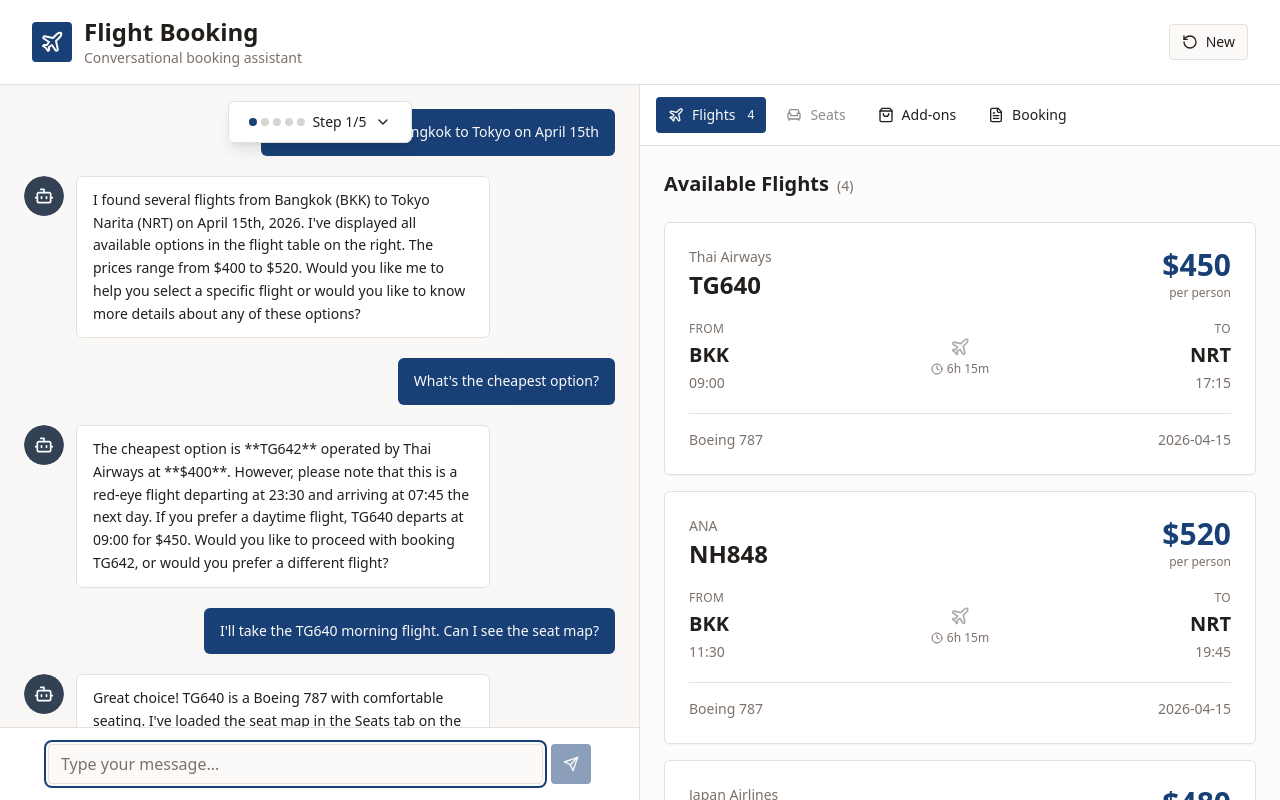
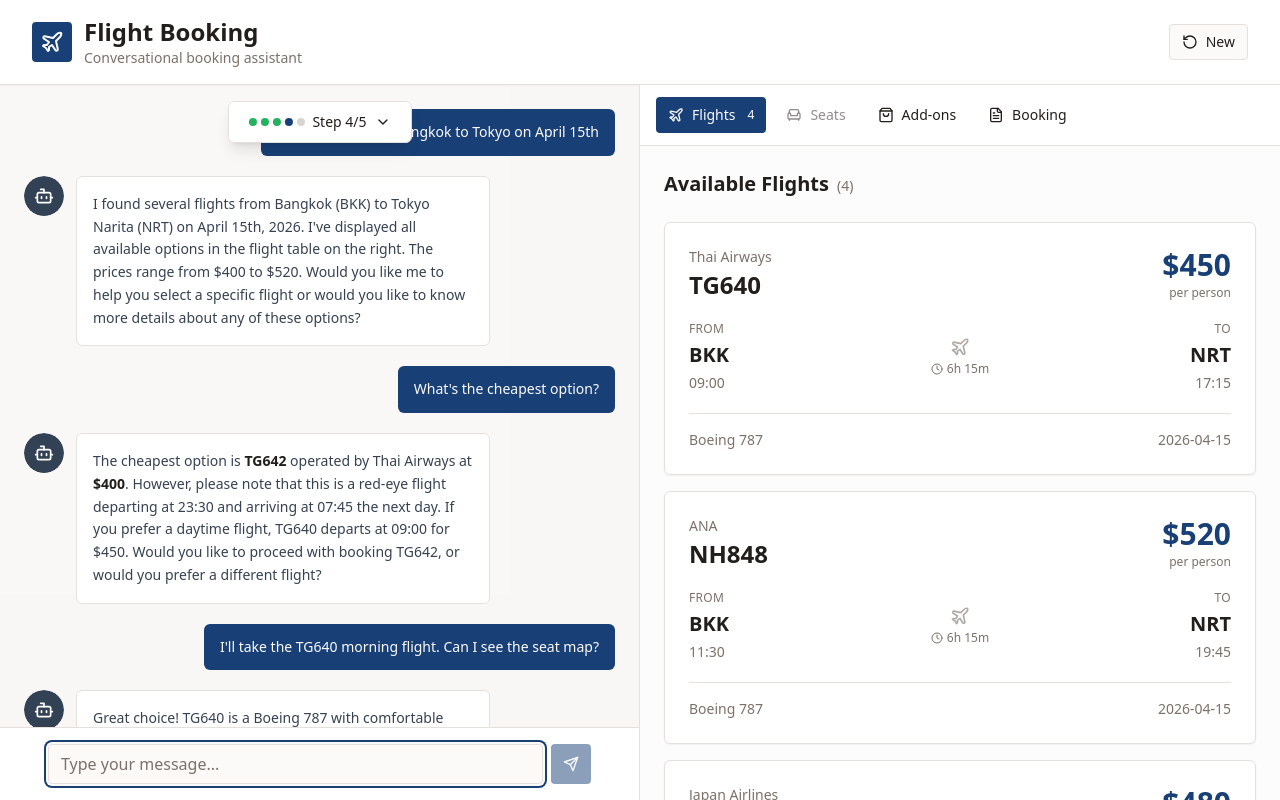
Before and after one commit to Jagaradoz/flight-booking-chatbot, a React (Vite) app in the folder frontend/: page / in a window 1280 px wide. Built offline with nearby package versions, Linux system fonts and the light colour scheme.

Commit message:
feat(ui): implement booking progress step 4 and markdown rendering

```diff
--- a/frontend/src/App.tsx
+++ b/frontend/src/App.tsx
@@ -145,7 +145,7 @@
   useEffect(() => {
     setMessages(MOCK_MESSAGES);
     setFlights(MOCK_FLIGHTS);
-    setBookingStep('search');
+    setBookingStep('book');
   }, []);
 
   const handleSendMessage = async (content: string) => {
--- a/frontend/src/components/ChatMessage.tsx
+++ b/frontend/src/components/ChatMessage.tsx
@@ -2,6 +2,8 @@
 import { Bot } from 'lucide-react';
 import { Message } from '@/types';
 import { cn } from '@/lib/utils';
+import ReactMarkdown from 'react-markdown';
+import remarkGfm from 'remark-gfm';
 
 interface ChatMessageProps {
   message: Message;
@@ -33,7 +35,13 @@
             : 'bg-card border border-border text-card-foreground'
         )}
       >
-        <p className="text-sm leading-relaxed whitespace-pre-wrap break-words">{message.content}</p>
+        {isUser ? (
+          <p className="text-sm leading-relaxed whitespace-pre-wrap break-words">{message.content}</p>
+        ) : (
+          <div className="text-sm leading-relaxed prose prose-sm max-w-none prose-p:my-1 prose-ul:my-1 prose-li:my-0 prose-strong:font-semibold prose-strong:text-foreground">
+            <ReactMarkdown remarkPlugins={[remarkGfm]}>{message.content}</ReactMarkdown>
+          </div>
+        )}
       </div>
     </div>
   );
--- a/frontend/src/components/CollapsibleProgress.tsx
+++ b/frontend/src/components/CollapsibleProgress.tsx
@@ -97,7 +97,7 @@
                       </div>
                       <span
                         className={`text-[10px] sm:text-xs mt-1 font-medium whitespace-nowrap ${
-                          isCurrent ? 'text-primary' : isUpcoming ? 'text-muted-foreground' : 'text-foreground/70'
+                          isCurrent ? 'text-primary' : isUpcoming ? 'text-muted-foreground' : 'text-foreground'
                         }`}
                       >
                         {step.label}
--- a/frontend/tailwind.config.js
+++ b/frontend/tailwind.config.js
@@ -51,6 +51,12 @@
           DEFAULT: "hsl(var(--card))",
           foreground: "hsl(var(--card-foreground))",
         },
+        success: {
+          DEFAULT: "hsl(var(--success))",
+        },
+        warning: {
+          DEFAULT: "hsl(var(--warning))",
+        },
       },
       borderRadius: {
         lg: "var(--radius)",
@@ -73,5 +79,5 @@
       },
     },
   },
-  plugins: [require("tailwindcss-animate")],
+  plugins: [require("tailwindcss-animate"), require("@tailwindcss/typography")],
 }
```
